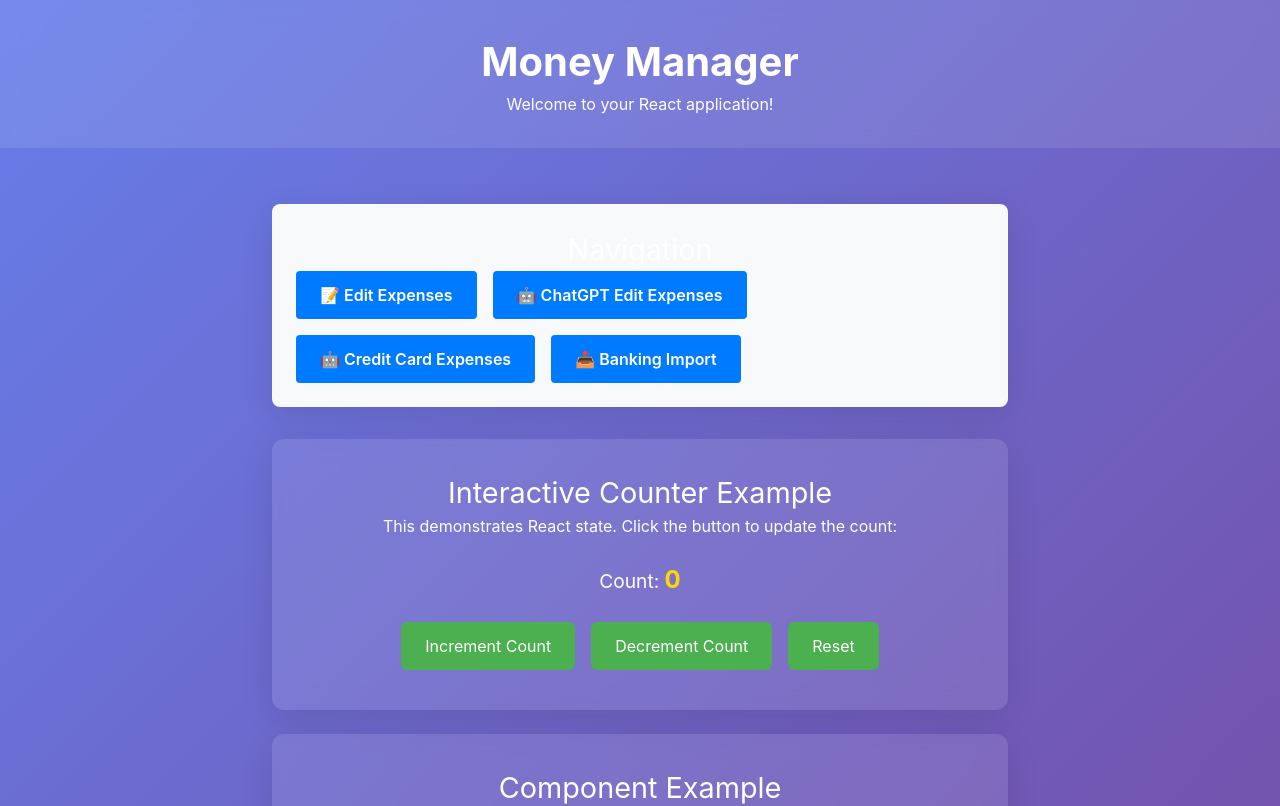
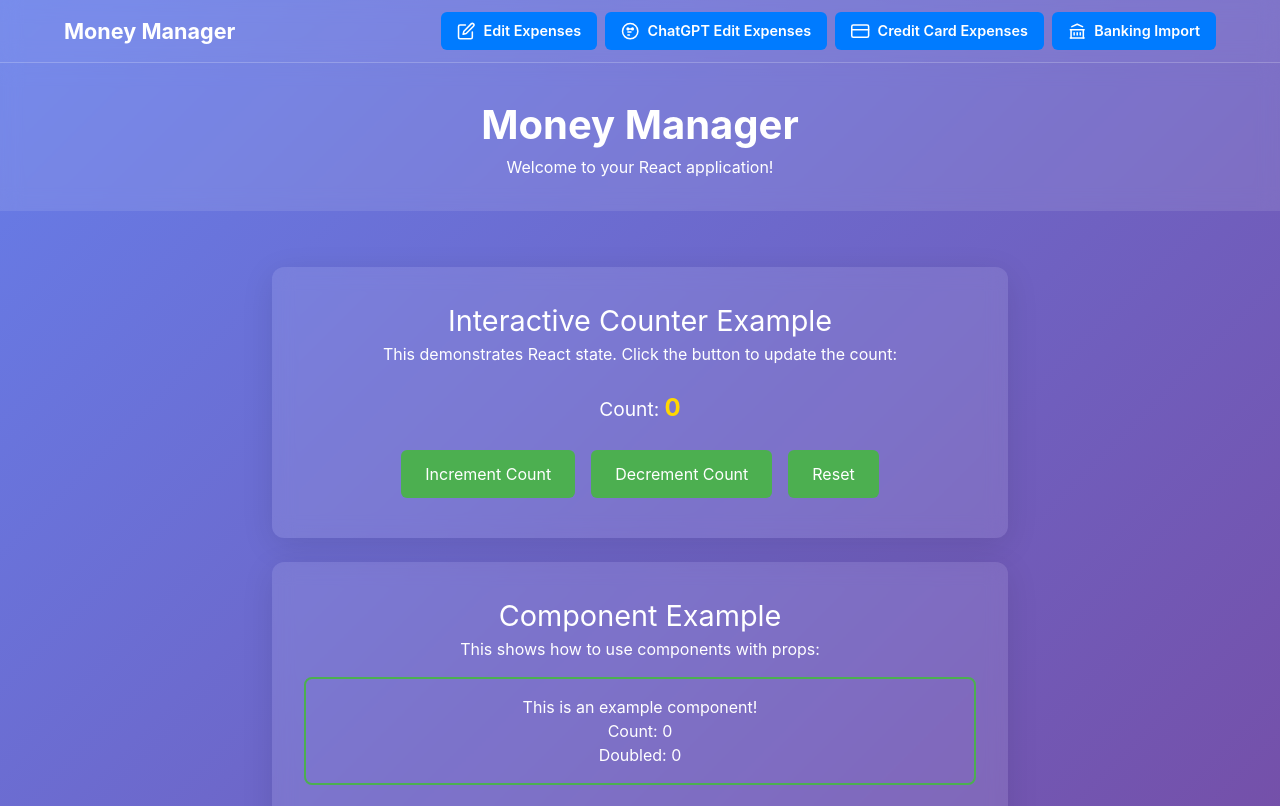
Before and after one commit to rleeson24/money-manager-client, a React (Vite) app: page / in a window 1280 px wide. Shown: the top 806 px of the page. Built offline with nearby package versions, Linux system fonts and the light colour scheme.

Commit message:
add site header with links to pages

```diff
--- a/src/App.css
+++ b/src/App.css
@@ -11,13 +11,26 @@
  * For beginners, CSS files are the easiest to understand.
  */
 
-.App {
-  /* This styles the root div of the App component */
-  text-align: center;
+/* Layout used by AppLayout - no color here so main content/inputs keep default text color */
+.app-layout {
   min-height: 100vh;
   display: flex;
   flex-direction: column;
   background: linear-gradient(135deg, #667eea 0%, #764ba2 100%);
+}
+
+.app-layout__main {
+  flex: 1;
+  display: flex;
+  flex-direction: column;
+}
+
+.App {
+  /* Legacy / page-level wrapper - e.g. HomePage (white text on gradient) */
+  text-align: center;
+  flex: 1;
+  display: flex;
+  flex-direction: column;
   color: white;
 }
 
--- a/src/App.tsx
+++ b/src/App.tsx
@@ -6,6 +6,7 @@
  */
 
 import { BrowserRouter, Routes, Route } from "react-router-dom";
+import AppLayout from "./components/AppLayout";
 import HomePage from "./pages/HomePage";
 import EditExpenses from "./pages/EditExpenses";
 import ChatGPTEditExpenses from "./pages/ChatGPTEditExpenses";
@@ -17,6 +18,7 @@ function App() {
   return (
     <BrowserRouter>
       <Routes>
+        <Route element={<AppLayout />}>
           <Route path="/" element={<HomePage />} />
           <Route path="/expenses/edit" element={<EditExpenses />} />
           <Route path="/expenses/chatgptedit" element={<ChatGPTEditExpenses />} />
@@ -24,6 +26,7 @@ function App() {
           <Route path="/import" element={<ImportPage />} />
           <Route path="/expenses/edit/:id" element={<EditExpenses />} />
           <Route path="/expenses/edit/new" element={<EditExpenses />} />
+        </Route>
       </Routes>
     </BrowserRouter>
   );
--- /dev/null
+++ b/src/components/AppLayout.tsx
@@ -0,0 +1,22 @@
+/**
+ * APP LAYOUT
+ *
+ * Wraps all page content with the site header.
+ */
+
+import { Outlet } from "react-router-dom";
+import SiteHeader from "./SiteHeader";
+import "../App.css";
+
+function AppLayout() {
+  return (
+    <div className="app-layout">
+      <SiteHeader />
+      <main className="app-layout__main">
+        <Outlet />
+      </main>
+    </div>
+  );
+}
+
+export default AppLayout;
--- /dev/null
+++ b/src/components/SiteHeader.css
@@ -0,0 +1,87 @@
+/* Scoped to .site-header only - do not affect page content or form controls */
+.site-header {
+  background: rgba(255, 255, 255, 0.12);
+  backdrop-filter: blur(10px);
+  border-bottom: 1px solid rgba(255, 255, 255, 0.2);
+  position: sticky;
+  top: 0;
+  z-index: 100;
+}
+
+.site-header .site-header__inner {
+  max-width: 1200px;
+  margin: 0 auto;
+  padding: 0.75rem 1.5rem;
+  display: flex;
+  align-items: center;
+  justify-content: space-between;
+  gap: 1.5rem;
+  flex-wrap: wrap;
+}
+
+.site-header .site-header__brand {
+  font-size: 1.35rem;
+  font-weight: 700;
+  color: white;
+  text-decoration: none;
+  white-space: nowrap;
+}
+
+.site-header .site-header__brand:hover {
+  color: rgba(255, 255, 255, 0.9);
+}
+
+.site-header .site-header__nav {
+  flex: 1;
+  min-width: 0;
+}
+
+.site-header .site-header__menu {
+  list-style: none;
+  margin: 0;
+  padding: 0;
+  display: flex;
+  flex-wrap: wrap;
+  gap: 0.5rem;
+  justify-content: flex-end;
+}
+
+.site-header .site-header__link {
+  display: inline-flex;
+  align-items: center;
+  gap: 0.5rem;
+  padding: 0.5rem 1rem;
+  background-color: #007bff;
+  color: white;
+  text-decoration: none;
+  border-radius: 6px;
+  font-weight: 600;
+  font-size: 0.9rem;
+  transition: background-color 0.2s, transform 0.1s;
+}
+
+.site-header .site-header__link:hover {
+  background-color: #0056b3;
+}
+
+.site-header .site-header__link--active {
+  background-color: #004494;
+  box-shadow: 0 0 0 2px rgba(255, 255, 255, 0.3);
+}
+
+.site-header .site-header__icon {
+  width: 1.15rem;
+  height: 1.15rem;
+  flex-shrink: 0;
+}
+
+@media (max-width: 768px) {
+  .site-header .site-header__inner {
+    flex-direction: column;
+    align-items: stretch;
+  }
+
+  .site-header .site-header__menu {
+    justify-content: center;
+  }
+}
--- /dev/null
+++ b/src/components/SiteHeader.tsx
@@ -0,0 +1,82 @@
+/**
+ * SITE HEADER
+ *
+ * Global site header with navigation menu for main app sections.
+ */
+
+import { NavLink } from "react-router-dom";
+import "./SiteHeader.css";
+
+const iconEdit = (
+  <svg className="site-header__icon" viewBox="0 0 24 24" fill="none" stroke="currentColor" strokeWidth="2" strokeLinecap="round" strokeLinejoin="round" aria-hidden>
+    <path d="M11 4H4a2 2 0 0 0-2 2v14a2 2 0 0 0 2 2h14a2 2 0 0 0 2-2v-7" />
+    <path d="M18.5 2.5a2.121 2.121 0 0 1 3 3L12 15l-4 1 1-4 9.5-9.5z" />
+  </svg>
+);
+
+const iconChatGPT = (
+  <svg className="site-header__icon" viewBox="0 0 24 24" fill="none" stroke="currentColor" strokeWidth="2" strokeLinecap="round" strokeLinejoin="round" aria-hidden>
+    <circle cx="12" cy="12" r="10" />
+    <path d="M9 9h6M9 13h4M9 17h2" />
+    <circle cx="9" cy="9" r="1" fill="currentColor" />
+    <circle cx="15" cy="9" r="1" fill="currentColor" />
+  </svg>
+);
+
+const iconCreditCard = (
+  <svg className="site-header__icon" viewBox="0 0 24 24" fill="none" stroke="currentColor" strokeWidth="2" strokeLinecap="round" strokeLinejoin="round" aria-hidden>
+    <rect x="1" y="4" width="22" height="16" rx="2" ry="2" />
+    <line x1="1" y1="10" x2="23" y2="10" />
+  </svg>
+);
+
+const iconBanking = (
+  <svg className="site-header__icon" viewBox="0 0 24 24" fill="none" stroke="currentColor" strokeWidth="2" strokeLinecap="round" strokeLinejoin="round" aria-hidden>
+    <path d="M3 21h18" />
+    <path d="M3 10h18" />
+    <path d="M5 6l7-3 7 3" />
+    <path d="M4 10v11" />
+    <path d="M20 10v11" />
+    <path d="M8 14v3" />
+    <path d="M12 14v3" />
+    <path d="M16 14v3" />
+  </svg>
+);
+
+const navItems = [
+  { to: "/expenses/edit", label: "Edit Expenses", icon: iconEdit },
+  { to: "/expenses/chatgptedit", label: "ChatGPT Edit Expenses", icon: iconChatGPT },
+  { to: "/expenses/creditcard", label: "Credit Card Expenses", icon: iconCreditCard },
+  { to: "/import", label: "Banking Import", icon: iconBanking },
+] as const;
+
+function SiteHeader() {
+  return (
+    <header className="site-header">
+      <div className="site-header__inner">
+        <NavLink to="/" className="site-header__brand">
+          Money Manager
+        </NavLink>
+        <nav className="site-header__nav" aria-label="Main navigation">
+          <ul className="site-header__menu">
+            {navItems.map(({ to, label, icon }) => (
+              <li key={to}>
+                <NavLink
+                  to={to}
+                  className={({ isActive }) =>
+                    `site-header__link ${isActive ? "site-header__link--active" : ""}`
+                  }
+                >
+                  {icon}
+                  <span>{label}</span>
+                </NavLink>
+              </li>
+            ))}
+          </ul>
+        </nav>
+      </div>
+    </header>
+  );
+}
+
+export default SiteHeader;
--- a/src/pages/HomePage.tsx
+++ b/src/pages/HomePage.tsx
@@ -5,7 +5,6 @@
  */
 
 import { useState } from "react";
-import { Link } from "react-router-dom";
 import ExampleComponent from "../components/ExampleComponent";
 import "./HomePage.css";
 
@@ -20,24 +19,6 @@ function HomePage() {
       </header>
 
       <main className="App-main">
-        <section className="navigation-section">
-          <h2>Navigation</h2>
-          <div className="nav-links">
-            <Link to="/expenses/edit" className="nav-link">
-              📝 Edit Expenses
-            </Link>
-            <Link to="/expenses/chatgptedit" className="nav-link">
-              🤖 ChatGPT Edit Expenses
-            </Link>
-            <Link to="/expenses/creditcard" className="nav-link">
-              🤖 Credit Card Expenses
-            </Link>
-            <Link to="/import" className="nav-link">
-              📥 Banking Import
-            </Link>
-          </div>
-        </section>
-
         <section>
           <h2>Interactive Counter Example</h2>
           <p>
```
Lines whose indentation alone changed are shown as unchanged.
